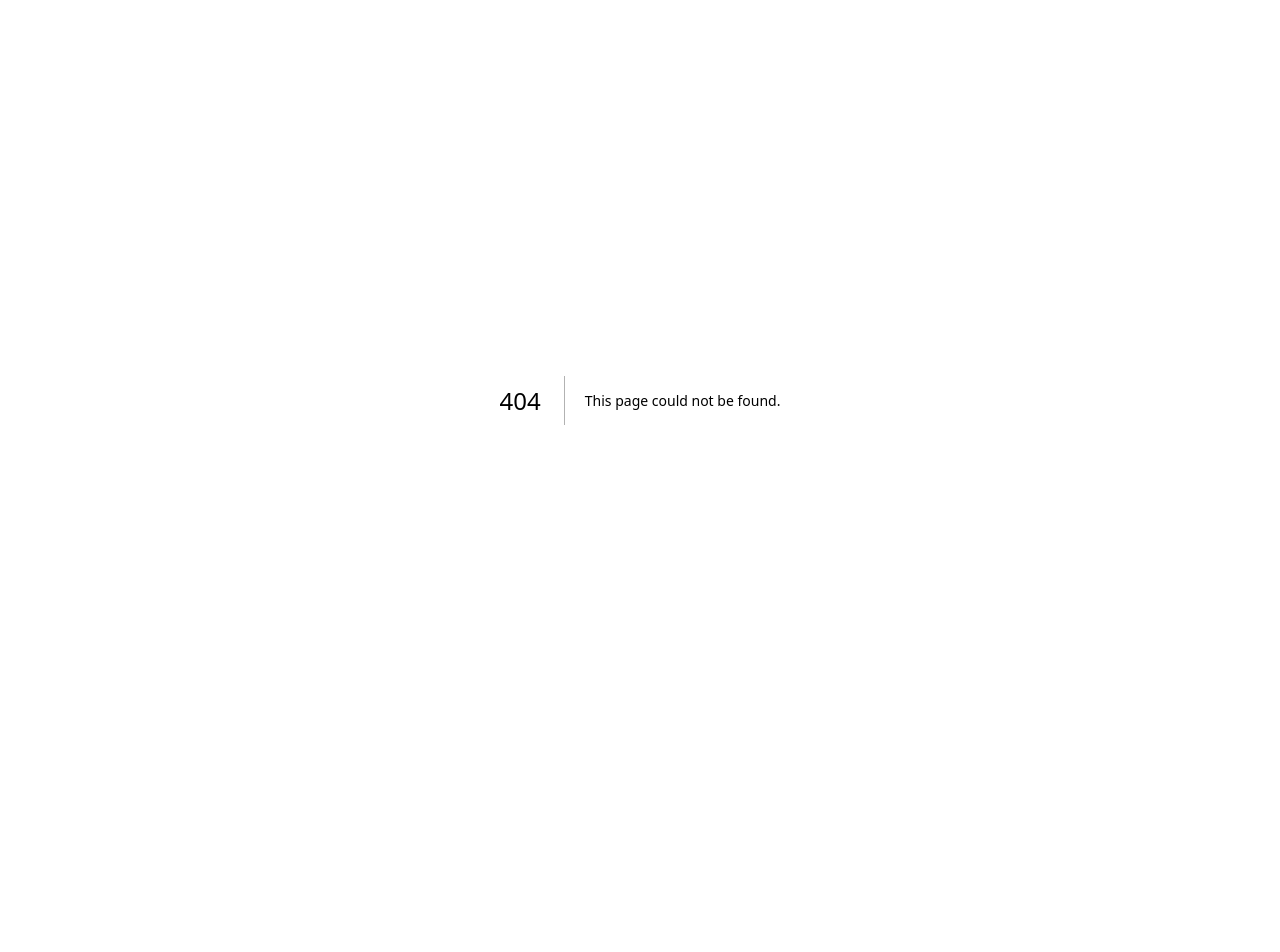
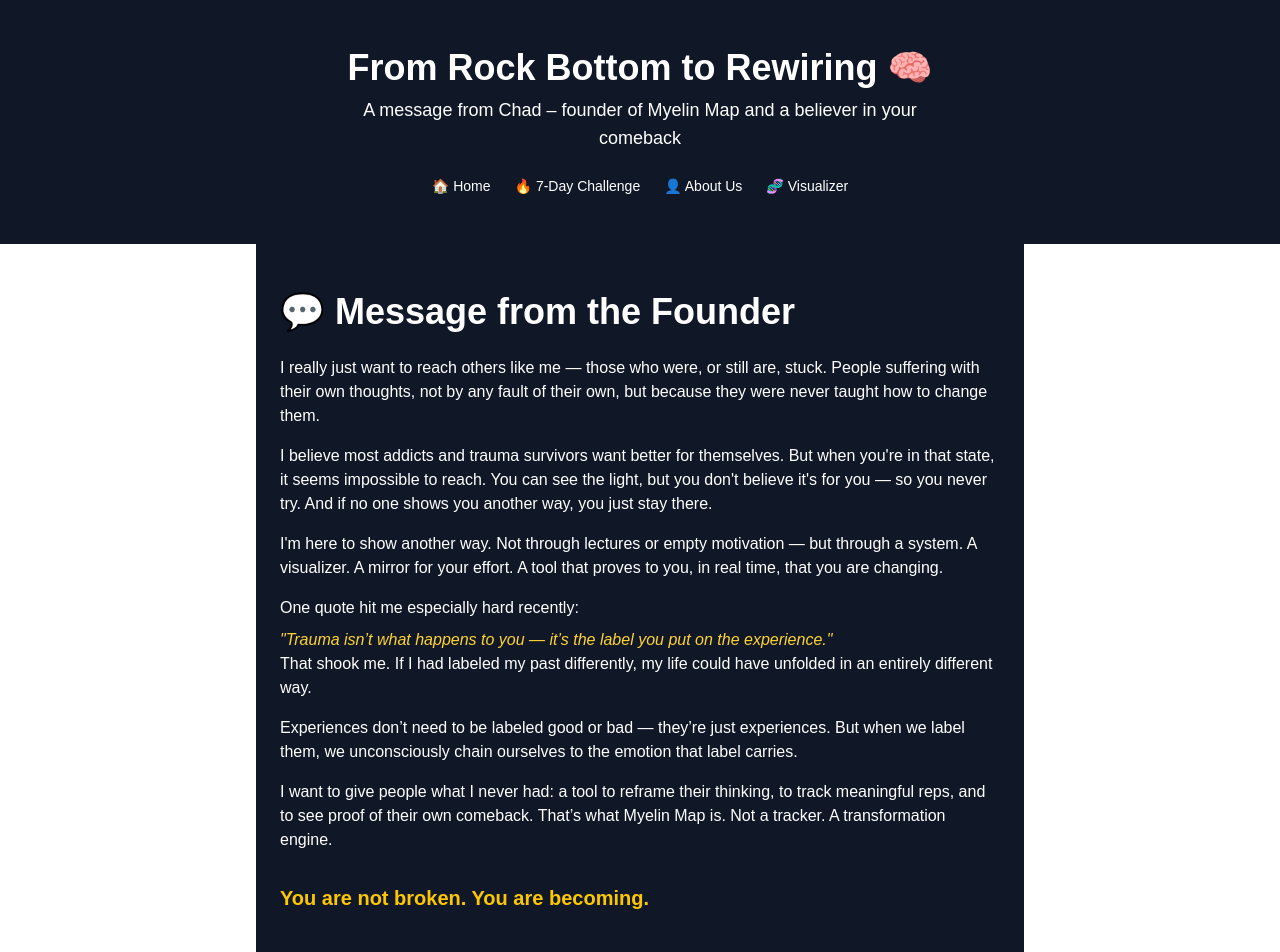
Before and after one commit to bl0ckchained/myelinmap, a Next.js app: page /founder in a window 1280 px wide. Before the commit this address had no page. Shown: the top 952 px of the page. Before the commit the page ends 800 px from the top, so only its background shows below. Built offline with nearby package versions, Linux system fonts and the light colour scheme.

Commit message:
added founder page and linked to home

```diff
--- /dev/null
+++ b/pages/founder.tsx
@@ -0,0 +1,66 @@
+import Head from "next/head";
+import Header from "@/components/Header";
+import Footer from "@/components/Footer";
+
+export default function FounderPage() {
+  return (
+    <>
+      <Head>
+        <title>Message from the Founder | Myelin Map</title>
+      </Head>
+      <Header
+  title="From Rock Bottom to Rewiring 🧠"
+  subtitle="A message from Chad – founder of Myelin Map and a believer in your comeback"
+/>
+
+
+      <main className="px-6 py-12 max-w-3xl mx-auto text-white bg-gray-900 min-h-screen">
+        <h1 className="text-4xl font-bold mb-6">💬 Message from the Founder</h1>
+
+        <p className="mb-4">
+          I really just want to reach others like me — those who were, or still are, stuck. People
+          suffering with their own thoughts, not by any fault of their own, but because they were
+          never taught how to change them.
+        </p>
+
+        <p className="mb-4">
+          I believe most addicts and trauma survivors want better for themselves. But when you're in
+          that state, it seems impossible to reach. You can see the light, but you don't believe
+          it's for you — so you never try. And if no one shows you another way, you just stay there.
+        </p>
+
+        <p className="mb-4">
+          I'm here to show another way. Not through lectures or empty motivation — but through a
+          system. A visualizer. A mirror for your effort. A tool that proves to you, in real time,
+          that you are changing.
+        </p>
+
+        <p className="mb-4">
+          One quote hit me especially hard recently:
+          <em className="block mt-2 italic text-amber-300">
+            "Trauma isn’t what happens to you — it’s the label you put on the experience."
+          </em>
+          That shook me. If I had labeled my past differently, my life could have unfolded in an
+          entirely different way.
+        </p>
+
+        <p className="mb-4">
+          Experiences don’t need to be labeled good or bad — they’re just experiences. But when we
+          label them, we unconsciously chain ourselves to the emotion that label carries.
+        </p>
+
+        <p className="mb-4">
+          I want to give people what I never had: a tool to reframe their thinking, to track
+          meaningful reps, and to see proof of their own comeback. That’s what Myelin Map is. Not a
+          tracker. A transformation engine.
+        </p>
+
+        <p className="text-xl font-semibold text-yellow-400 mt-8">
+          You are not broken. You are becoming.
+        </p>
+      </main>
+
+      <Footer />
+    </>
+  );
+}
--- a/pages/index.tsx
+++ b/pages/index.tsx
@@ -45,7 +45,13 @@ export default function Home() {
       🧬 Visualizer
     </button>
   </Link>
+  <Link href="/founder">
+    <button className="bg-yellow-400 hover:bg-yellow-300 text-black px-6 py-3 rounded-lg font-semibold transition">
+      💬 Message from the Founder
+    </button>
+  </Link>
 </div>
+
 
         <section className="mt-20 max-w-3xl text-left space-y-6">
           <h2 className="text-3xl font-bold text-white">📜 The Myelin Truth</h2>
```
Lines whose indentation alone changed are shown as unchanged.
